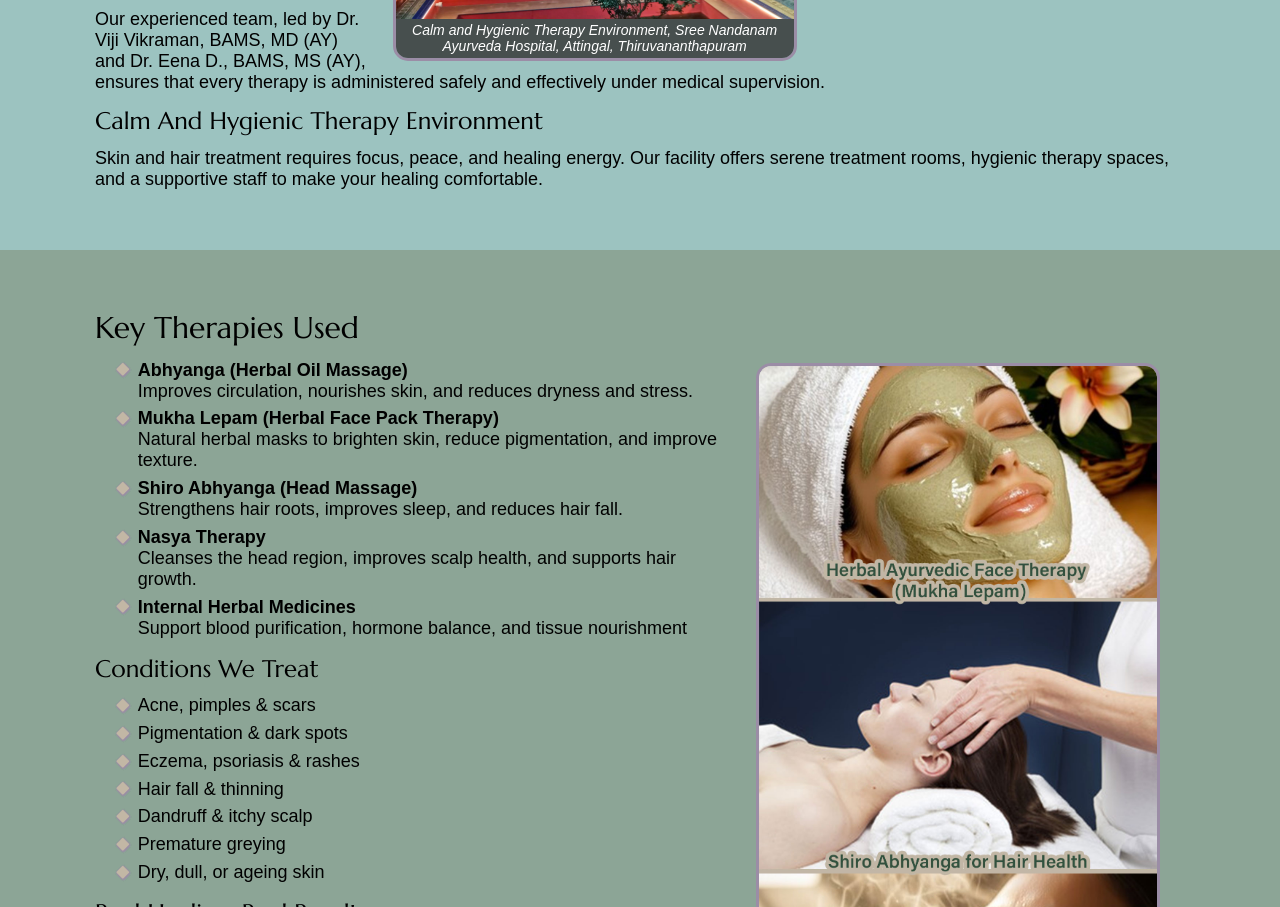
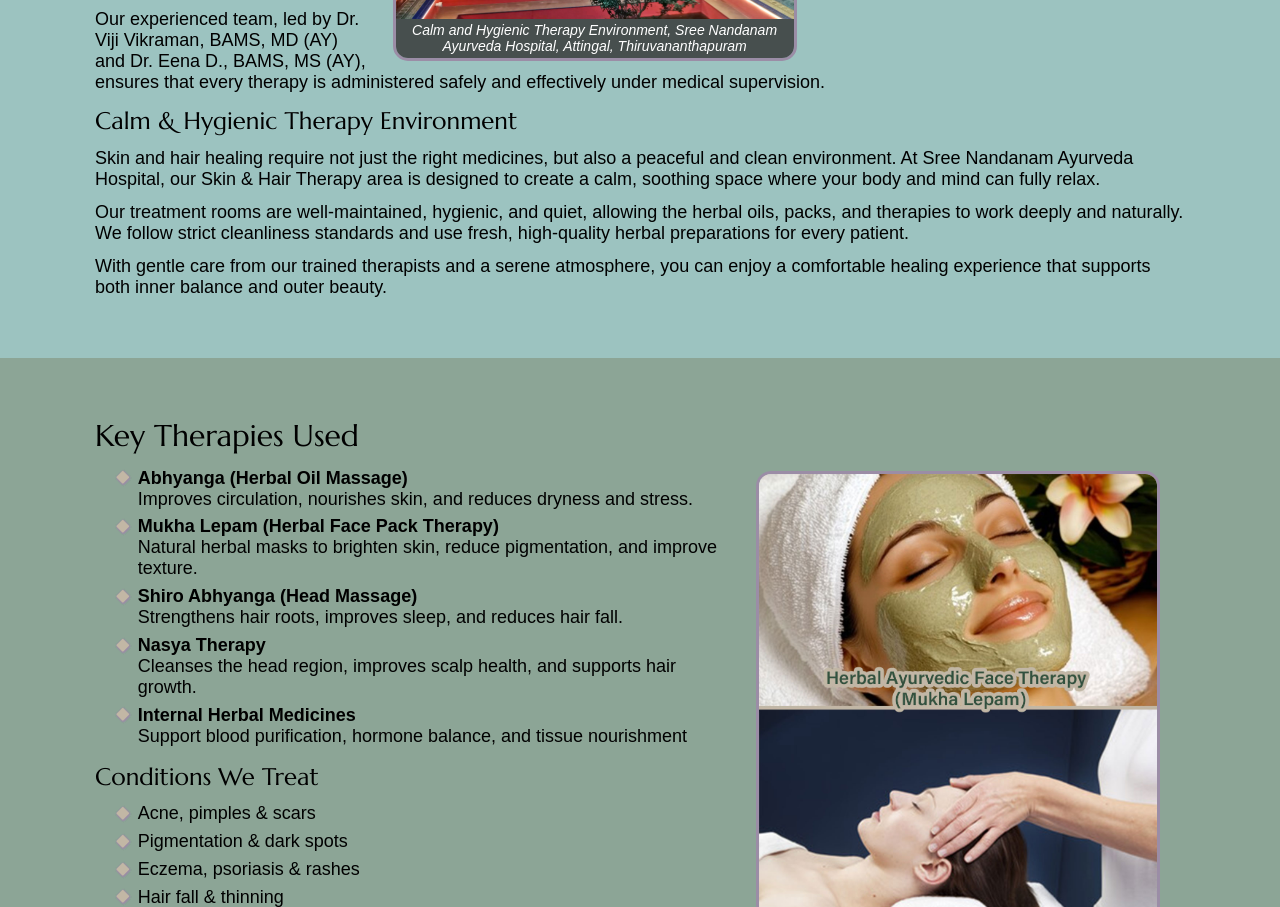
Before and after one commit to shanishashidharan123/nandanamayurvedahospital, a plain HTML site: page skin-and-hair-treatment.html in a window 1280 px wide. Shown: the part 1149-2056 px from the top of the page. Drawn offline with Linux system fonts and the light colour scheme; a web font is replaced by a local one.

Commit message:
Update skin-and-hair-treatment.html

```diff
--- a/skin-and-hair-treatment.html
+++ b/skin-and-hair-treatment.html
@@ -92,8 +92,10 @@
             <p>Every patient is unique, so each treatment plan is fully personalized based on your body constitution (<em>Prakriti</em>), lifestyle, age, and the severity of your condition. This ensures long-lasting results, better mobility, and a healthier, pain-free life &mdash; naturally.</p>
             <h3>🩺 Supervised by Qualified Ayurvedic Physicians</h3>
             <p>Our experienced team, led by Dr. Viji Vikraman, BAMS, MD (AY) and Dr. Eena D., BAMS, MS (AY), ensures that every therapy is administered safely and effectively under medical supervision.</p>
-            <h3>Calm and Hygienic Therapy Environment</h3>
-            <p>Skin and hair treatment requires focus, peace, and healing energy. Our facility offers serene treatment rooms, hygienic therapy spaces, and a supportive staff to make your healing comfortable.</p>
+            <h3>Calm &amp; Hygienic Therapy Environment</h3>
+            <p>Skin and hair healing require not just the right medicines, but also a peaceful and clean environment. At Sree Nandanam Ayurveda Hospital, our Skin &amp; Hair Therapy area is designed to create a calm, soothing space where your body and mind can fully relax.</p>
+            <p>Our treatment rooms are well-maintained, hygienic, and quiet, allowing the herbal oils, packs, and therapies to work deeply and naturally. We follow strict cleanliness standards and use fresh, high-quality herbal preparations for every patient.</p>
+            <p>With gentle care from our trained therapists and a serene atmosphere, you can enjoy a comfortable healing experience that supports both inner balance and outer beauty.</p>
           </div>
         </div>
       </div>
```
